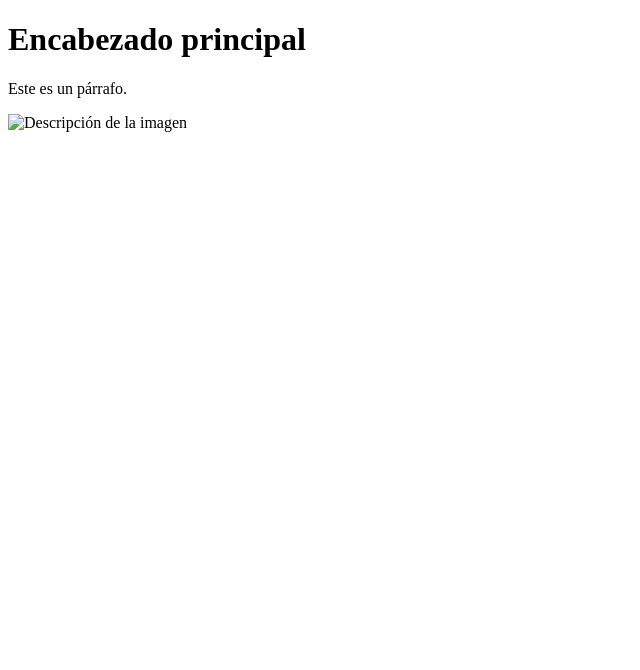
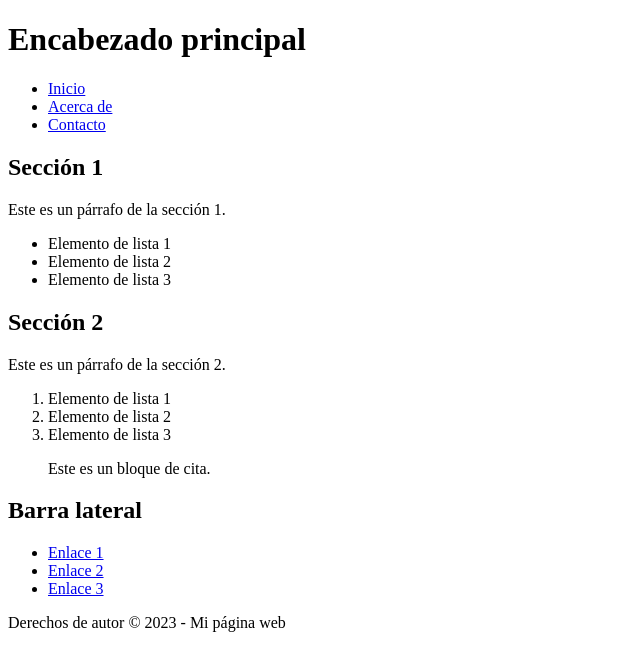
Before and after one commit to herylopezpardo/interfaces-usuarios, a plain HTML site: page index.html in a window 1280 px wide. Shown: the whole page, without its empty margins (0-640 px from the left). Drawn offline with Linux system fonts and the light colour scheme.

Commit message:
Estructura HTML intermedia

```diff
--- a/index.html
+++ b/index.html
@@ -5,8 +5,49 @@
     <title>Título de la página</title>
   </head>
   <body>
-    <h1>Encabezado principal</h1>
-    <p>Este es un párrafo.</p>
-    <img src="ruta/a/la/imagen.jpg" alt="Descripción de la imagen">
+    <header>
+      <h1>Encabezado principal</h1>
+      <nav>
+        <ul>
+          <li><a href="#">Inicio</a></li>
+          <li><a href="#">Acerca de</a></li>
+          <li><a href="#">Contacto</a></li>
+        </ul>
+      </nav>
+    </header>
+    <main>
+      <section>
+        <h2>Sección 1</h2>
+        <p>Este es un párrafo de la sección 1.</p>
+        <ul>
+          <li>Elemento de lista 1</li>
+          <li>Elemento de lista 2</li>
+          <li>Elemento de lista 3</li>
+        </ul>
+      </section>
+      <section>
+        <h2>Sección 2</h2>
+        <p>Este es un párrafo de la sección 2.</p>
+        <ol>
+          <li>Elemento de lista 1</li>
+          <li>Elemento de lista 2</li>
+          <li>Elemento de lista 3</li>
+        </ol>
+        <blockquote>
+          <p>Este es un bloque de cita.</p>
+        </blockquote>
+      </section>
+    </main>
+    <aside>
+      <h2>Barra lateral</h2>
+      <ul>
+        <li><a href="#">Enlace 1</a></li>
+        <li><a href="#">Enlace 2</a></li>
+        <li><a href="#">Enlace 3</a></li>
+      </ul>
+    </aside>
+    <footer>
+      <p>Derechos de autor © 2023 - Mi página web</p>
+    </footer>
   </body>
 </html>
```
